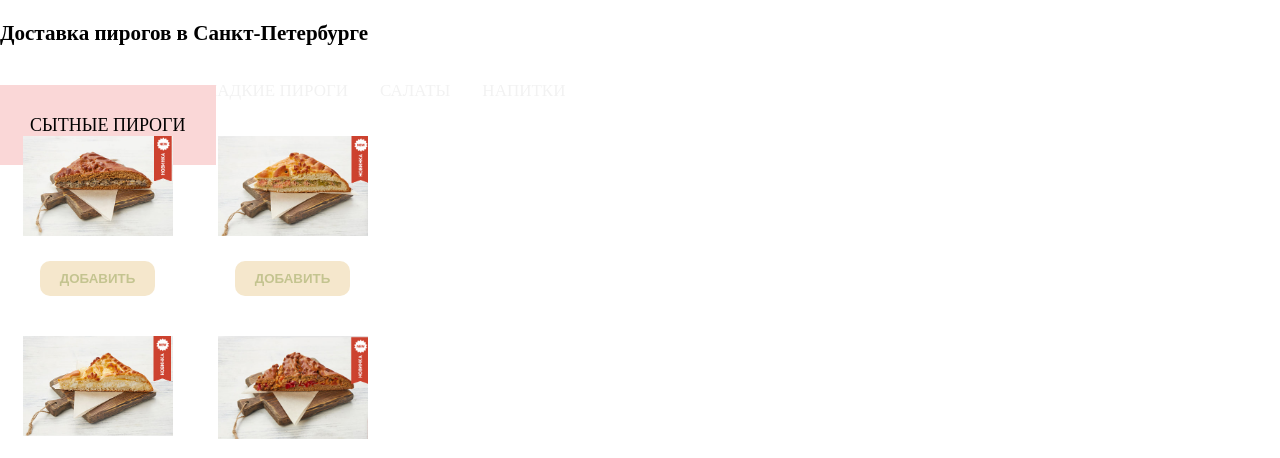
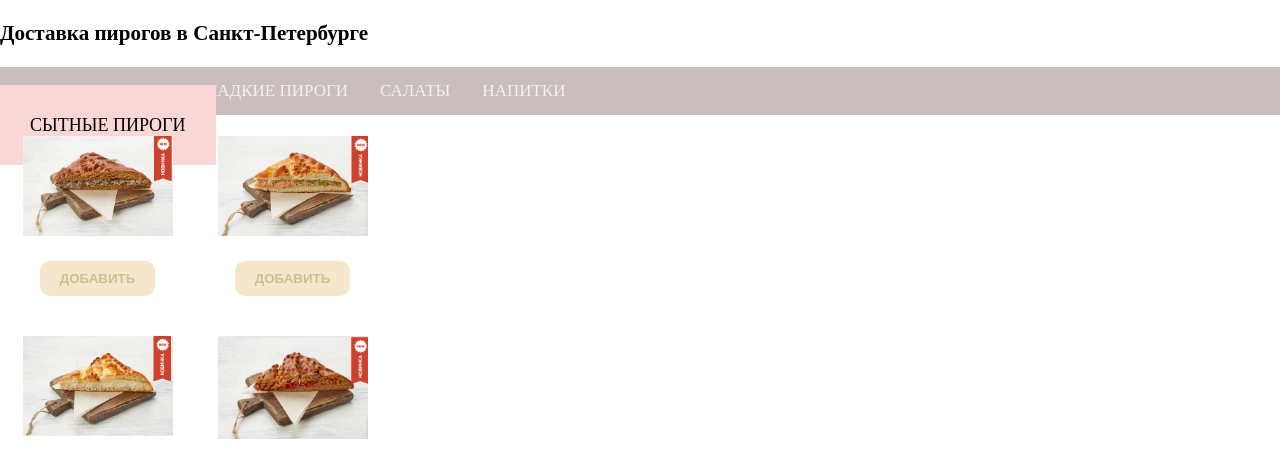
Before and after one commit to mikailyan/mikailyan.github.io, a PHP site: page / in a window 1280 px wide. Shown: the part 60-518 px from the top of the page. Run offline with PHP 8.4, Linux system fonts and the light colour scheme; some libraries are stand-ins or nearby versions.

Commit message:
Update style.css

```diff
--- a/style.css
+++ b/style.css
@@ -24,7 +24,7 @@ body {
 
 #navbar {
     overflow: hidden;
-    background-color: var(--tg-theme-bg-color);
+    background-color: #cabdbd;
   }
 
   .sticky {
```
